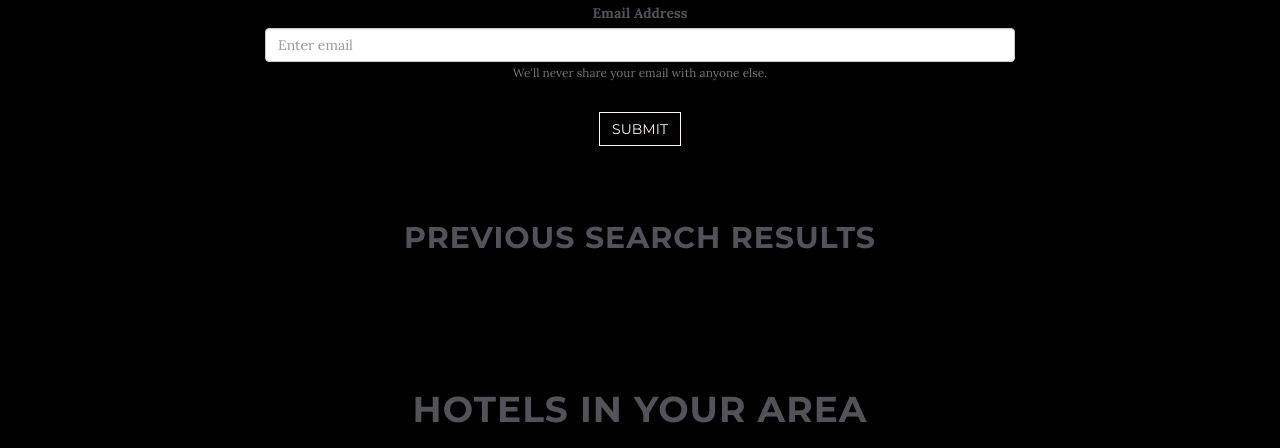
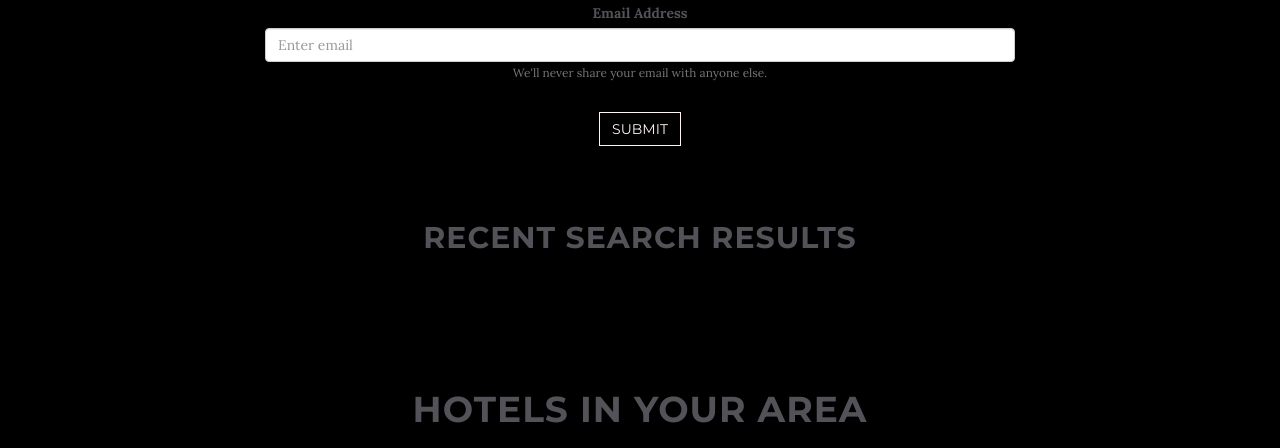
Before and after one commit to brianpatrickhummel/stay-play, a website: page index.html in a window 1280 px wide. Shown: the part 1385-1833 px from the top of the page. Drawn offline with nearby package versions, Linux system fonts and the light colour scheme; some packages are replaced by stand-ins of ours; no server answers.

Commit message:
“Recent Search Results copy change”

```diff
--- a/index.html
+++ b/index.html
@@ -142,7 +142,7 @@
                 </form>
 
                 <div id="oldSearchResults">
-                <h2>Previous Search Results</h2>
+                <h2>Recent Search Results</h2>
                     <span id="oldSearchResultsContainer">
                     </span>
                 </div>
```
